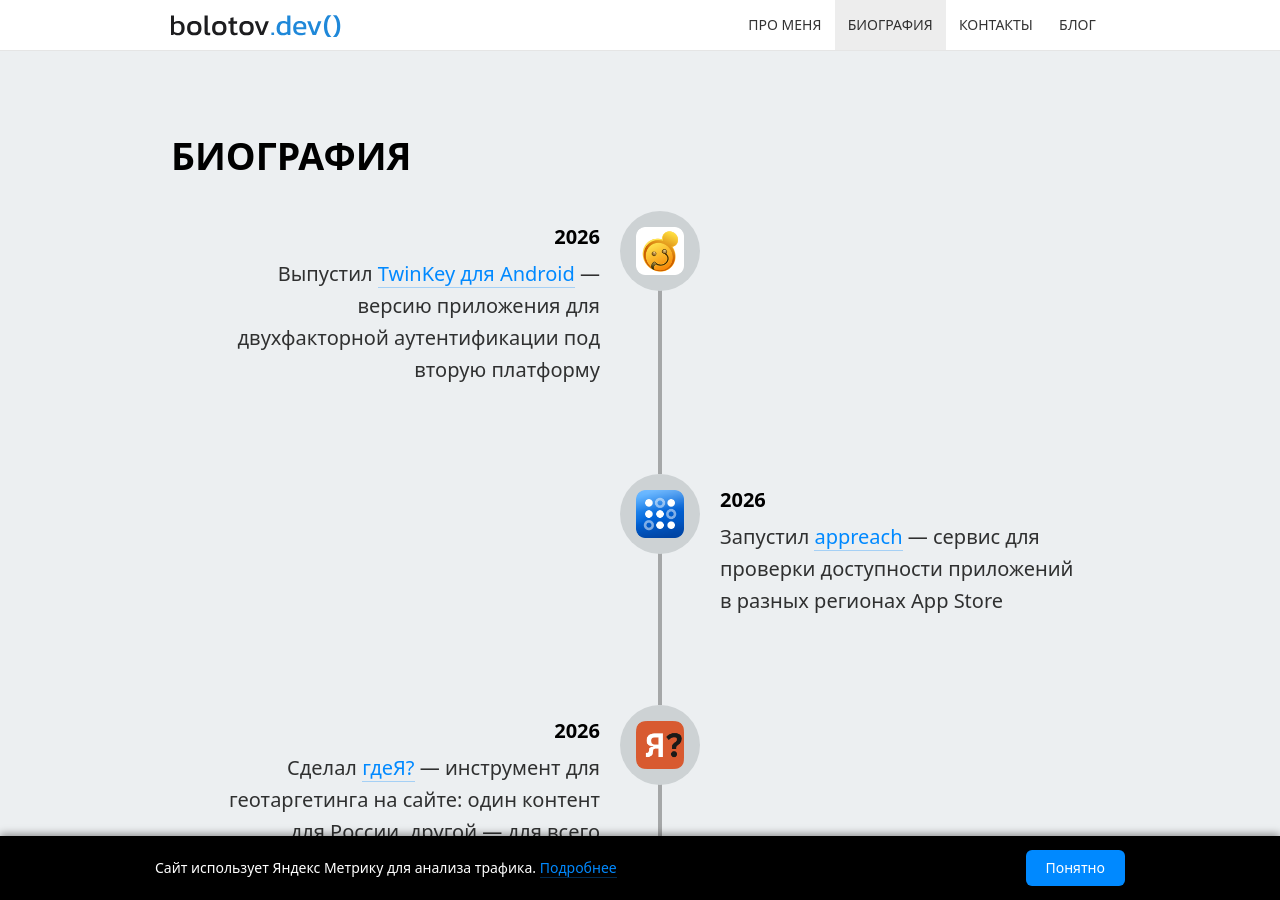
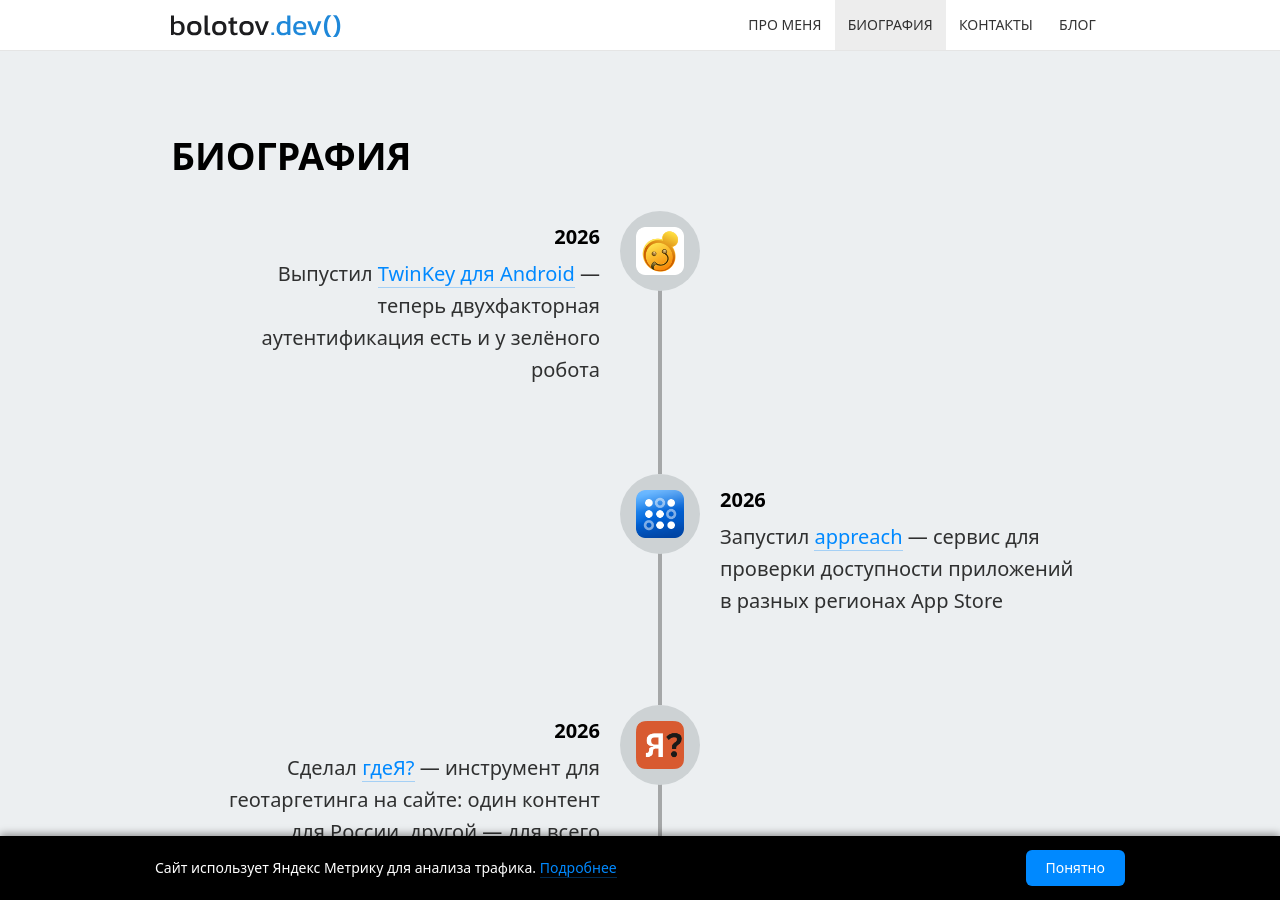
Before and after one commit to artembolotov/artembolotov.github.io, a Jekyll site: the page index.html, which Jekyll copies as it is, in a window 1280 px wide and 900 px high, scrolled down 1734 px. Built offline with Jekyll 4.4.1, drawn with Linux system fonts in a browser that asks for light colours.

Commit message:
Reword TwinKey for Android timeline entry
Co-Authored-By: Claude Opus 5.5 <noreply@anthropic.com>
Claude-Session: https://claude.ai/code/session_01FBfaxhdsg793FeqQvqxm9S

```diff
--- a/index.html
+++ b/index.html
@@ -93,7 +93,7 @@
         <li>
           <img src="img/twinkey.png" srcset="img/twinkey.png 1x, img/twinkey@2x.png 2x, img/twinkey@3x.png 3x" alt="">
           <h4>2026</h4>
-          <p>Выпустил <a href="https://play.google.com/store/apps/details?id=com.artembolotov.twinkey" target="_blank" rel="noopener">TwinKey для Android</a>&nbsp;&mdash; версию приложения для двухфакторной аутентификации под вторую платформу</p>
+          <p>Выпустил <a href="https://play.google.com/store/apps/details?id=com.artembolotov.twinkey" target="_blank" rel="noopener">TwinKey для Android</a>&nbsp;&mdash; теперь двухфакторная аутентификация есть и&nbsp;у&nbsp;зелёного робота</p>
         </li>
         <li>
           <img src="img/appreach.png" srcset="img/appreach.png 1x, img/appreach@2x.png 2x, img/appreach@3x.png 3x" alt="">
```
